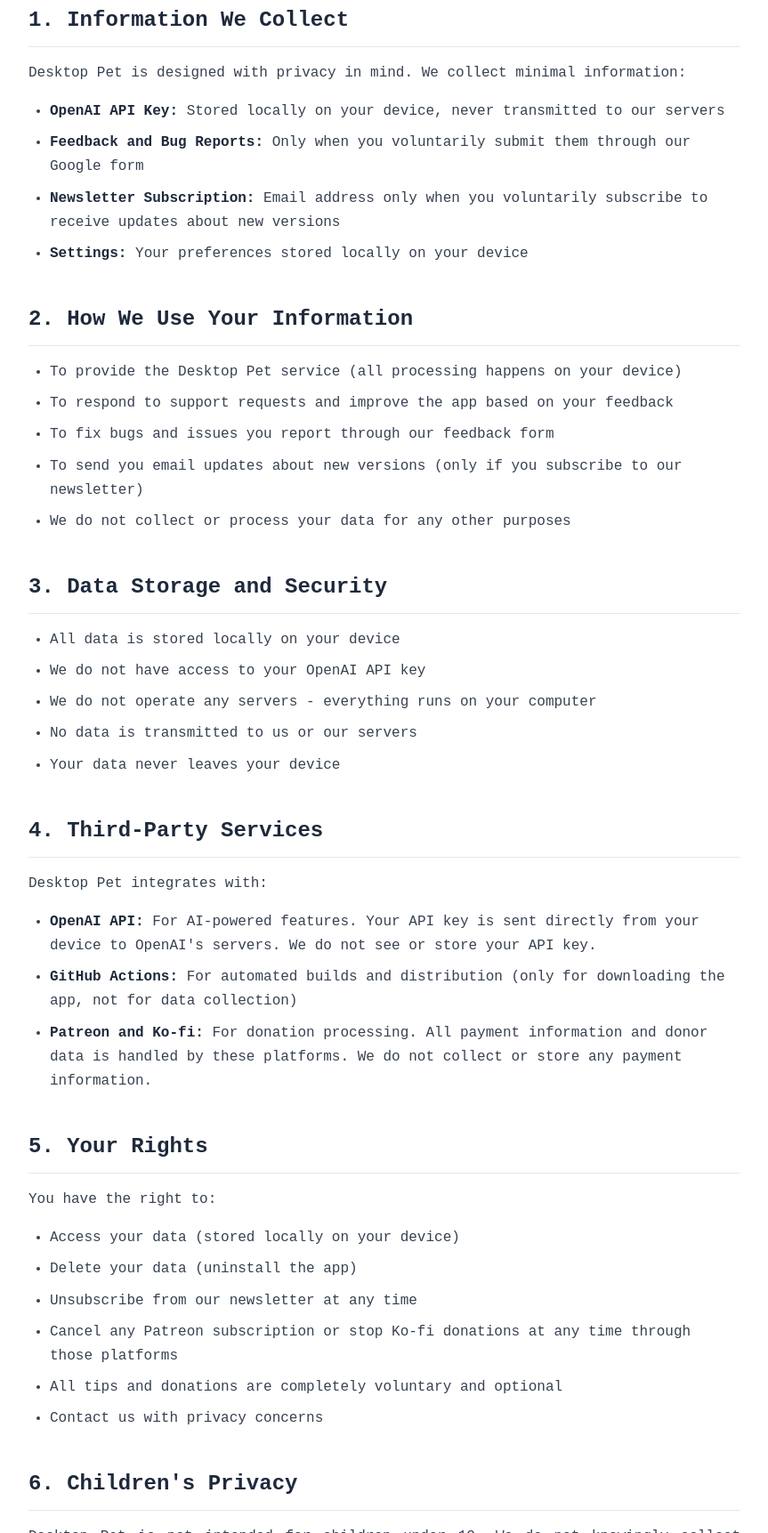
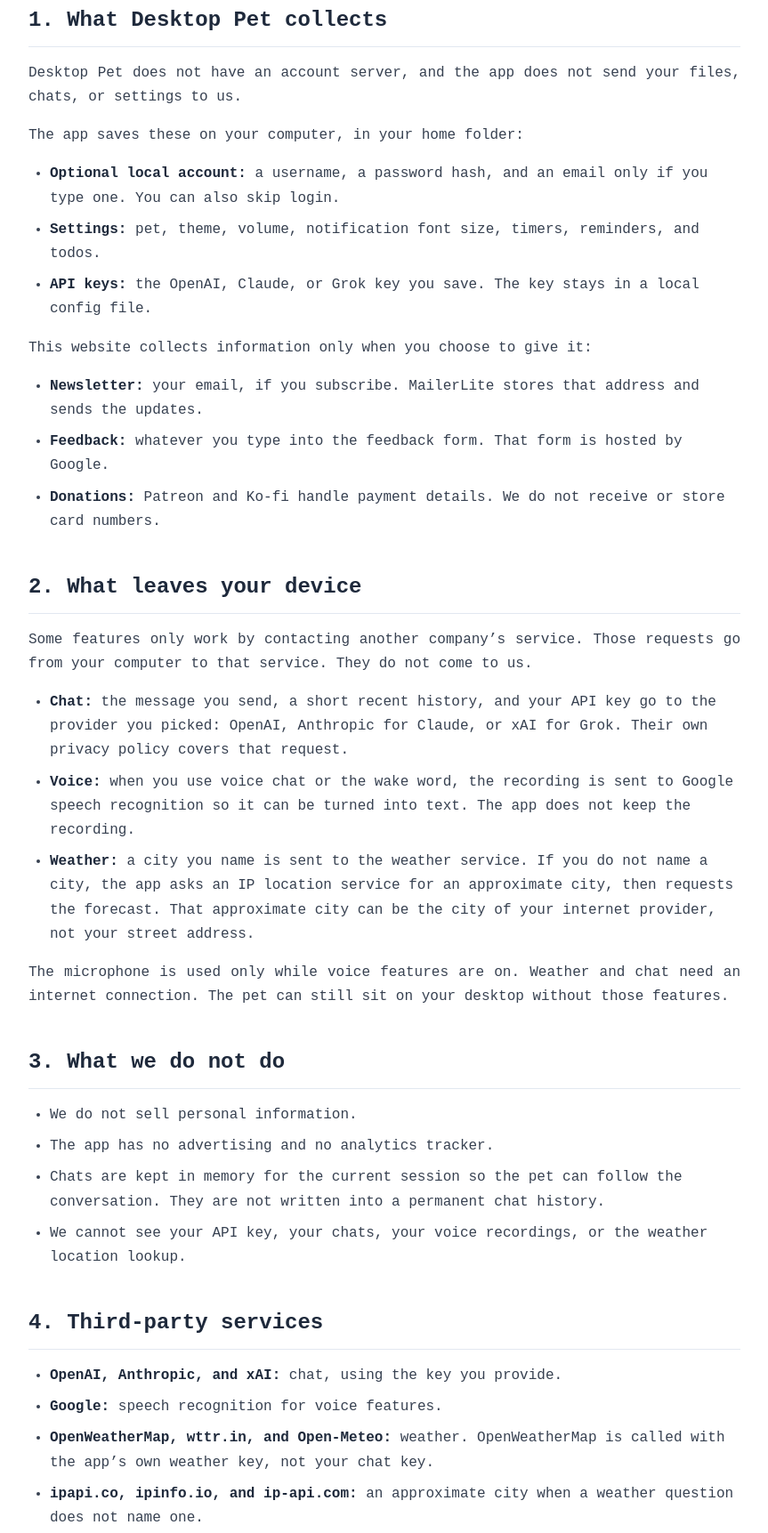
Before and after one commit to EdithHarrison/desktop-pet-landing, a plain HTML site: page privacy-policy.html in a window 1280 px wide. Shown: the part 246-1969 px from the top of the page at 89% size, without its empty margins (208-1071 px from the left). Drawn offline with Linux system fonts and the light colour scheme.

Commit message:
Describe what the app stores and what chat, voice, and weather send.
The extract note on older Windows downloads is dark enough to read, and the planned release is v2.

```diff
--- a/privacy-policy.html
+++ b/privacy-policy.html
@@ -7,7 +7,7 @@
     <!-- Primary SEO Meta Tags -->
     <title>Privacy Policy - Desktop Pet | Data Protection & Privacy</title>
     <meta name="title" content="Privacy Policy - Desktop Pet | Data Protection & Privacy">
-    <meta name="description" content="Desktop Pet Privacy Policy - Learn how we protect your data. All data stays on your device. No data collection, no tracking, complete privacy.">
+    <meta name="description" content="Desktop Pet Privacy Policy. Accounts and settings stay on your device. Chat, voice, and weather send only what those features need to the service you use. We do not receive that data.">
     <meta name="keywords" content="desktop pet privacy, desktop pet data protection, privacy policy, data privacy, no tracking, local data, secure app">
     <meta name="author" content="Desktop Pet">
     <meta name="robots" content="index, follow">
@@ -17,7 +17,7 @@
     <meta property="og:type" content="website">
     <meta property="og:url" content="https://desktoppet.app/privacy-policy.html">
     <meta property="og:title" content="Privacy Policy - Desktop Pet | Data Protection & Privacy">
-    <meta property="og:description" content="Desktop Pet Privacy Policy - Learn how we protect your data. All data stays on your device. No data collection, no tracking, complete privacy.">
+    <meta property="og:description" content="Accounts and settings stay on your device. Chat, voice, and weather go to the service you use. Desktop Pet does not receive that data.">
     <meta property="og:image" content="https://desktoppet.app/assets/app_icon.png">
     <meta property="og:site_name" content="Desktop Pet">
     <meta property="og:locale" content="en_US">
@@ -26,7 +26,7 @@
     <meta property="twitter:card" content="summary_large_image">
     <meta property="twitter:url" content="https://desktoppet.app/privacy-policy.html">
     <meta property="twitter:title" content="Privacy Policy - Desktop Pet | Data Protection & Privacy">
-    <meta property="twitter:description" content="Desktop Pet Privacy Policy - Learn how we protect your data. All data stays on your device. No data collection, no tracking, complete privacy.">
+    <meta property="twitter:description" content="Accounts and settings stay on your device. Chat, voice, and weather go to the service you use. Desktop Pet does not receive that data.">
     <meta property="twitter:image" content="https://desktoppet.app/assets/app_icon.png">
 
     <!-- Canonical URL -->
@@ -40,50 +40,57 @@
             <div class="legal-header">
                 <a href="index.html" class="back-link">← Back to Desktop Pet</a>
                 <h1>Privacy Policy</h1>
-                <p class="last-updated">Last updated: October 3, 2025</p>
+                <p class="last-updated">Last updated: November 15, 2026</p>
             </div>
 
             <div class="legal-content">
                 <section>
-                    <h2>1. Information We Collect</h2>
-                    <p>Desktop Pet is designed with privacy in mind. We collect minimal information:</p>
+                    <h2>1. What Desktop Pet collects</h2>
+                    <p>Desktop Pet does not have an account server, and the app does not send your files, chats, or settings to us.</p>
+                    <p>The app saves these on your computer, in your home folder:</p>
                     <ul>
-                        <li><strong>OpenAI API Key:</strong> Stored locally on your device, never transmitted to our servers</li>
-                        <li><strong>Feedback and Bug Reports:</strong> Only when you voluntarily submit them through our Google form</li>
-                        <li><strong>Newsletter Subscription:</strong> Email address only when you voluntarily subscribe to receive updates about new versions</li>
-                        <li><strong>Settings:</strong> Your preferences stored locally on your device</li>
+                        <li><strong>Optional local account:</strong> a username, a password hash, and an email only if you type one. You can also skip login.</li>
+                        <li><strong>Settings:</strong> pet, theme, volume, notification font size, timers, reminders, and todos.</li>
+                        <li><strong>API keys:</strong> the OpenAI, Claude, or Grok key you save. The key stays in a local config file.</li>
+                    </ul>
+                    <p>This website collects information only when you choose to give it:</p>
+                    <ul>
+                        <li><strong>Newsletter:</strong> your email, if you subscribe. MailerLite stores that address and sends the updates.</li>
+                        <li><strong>Feedback:</strong> whatever you type into the feedback form. That form is hosted by Google.</li>
+                        <li><strong>Donations:</strong> Patreon and Ko-fi handle payment details. We do not receive or store card numbers.</li>
                     </ul>
                 </section>
 
                 <section>
-                    <h2>2. How We Use Your Information</h2>
+                    <h2>2. What leaves your device</h2>
+                    <p>Some features only work by contacting another company’s service. Those requests go from your computer to that service. They do not come to us.</p>
                     <ul>
-                        <li>To provide the Desktop Pet service (all processing happens on your device)</li>
-                        <li>To respond to support requests and improve the app based on your feedback</li>
-                        <li>To fix bugs and issues you report through our feedback form</li>
-                        <li>To send you email updates about new versions (only if you subscribe to our newsletter)</li>
-                        <li>We do not collect or process your data for any other purposes</li>
+                        <li><strong>Chat:</strong> the message you send, a short recent history, and your API key go to the provider you picked: OpenAI, Anthropic for Claude, or xAI for Grok. Their own privacy policy covers that request.</li>
+                        <li><strong>Voice:</strong> when you use voice chat or the wake word, the recording is sent to Google speech recognition so it can be turned into text. The app does not keep the recording.</li>
+                        <li><strong>Weather:</strong> a city you name is sent to the weather service. If you do not name a city, the app asks an IP location service for an approximate city, then requests the forecast. That approximate city can be the city of your internet provider, not your street address.</li>
+                    </ul>
+                    <p>The microphone is used only while voice features are on. Weather and chat need an internet connection. The pet can still sit on your desktop without those features.</p>
+                </section>
+
+                <section>
+                    <h2>3. What we do not do</h2>
+                    <ul>
+                        <li>We do not sell personal information.</li>
+                        <li>The app has no advertising and no analytics tracker.</li>
+                        <li>Chats are kept in memory for the current session so the pet can follow the conversation. They are not written into a permanent chat history.</li>
+                        <li>We cannot see your API key, your chats, your voice recordings, or the weather location lookup.</li>
                     </ul>
                 </section>
 
                 <section>
-                    <h2>3. Data Storage and Security</h2>
+                    <h2>4. Third-party services</h2>
                     <ul>
-                        <li>All data is stored locally on your device</li>
-                        <li>We do not have access to your OpenAI API key</li>
-                        <li>We do not operate any servers - everything runs on your computer</li>
-                        <li>No data is transmitted to us or our servers</li>
-                        <li>Your data never leaves your device</li>
-                    </ul>
-                </section>
-
-                <section>
-                    <h2>4. Third-Party Services</h2>
-                    <p>Desktop Pet integrates with:</p>
-                    <ul>
-                        <li><strong>OpenAI API:</strong> For AI-powered features. Your API key is sent directly from your device to OpenAI's servers. We do not see or store your API key.</li>
-                        <li><strong>GitHub Actions:</strong> For automated builds and distribution (only for downloading the app, not for data collection)</li>
-                        <li><strong>Patreon and Ko-fi:</strong> For donation processing. All payment information and donor data is handled by these platforms. We do not collect or store any payment information.</li>
+                        <li><strong>OpenAI, Anthropic, and xAI:</strong> chat, using the key you provide.</li>
+                        <li><strong>Google:</strong> speech recognition for voice features.</li>
+                        <li><strong>OpenWeatherMap, wttr.in, and Open-Meteo:</strong> weather. OpenWeatherMap is called with the app’s own weather key, not your chat key.</li>
+                        <li><strong>ipapi.co, ipinfo.io, and ip-api.com:</strong> an approximate city when a weather question does not name one.</li>
+                        <li><strong>GitHub:</strong> hosts the download files. Downloading the app does not require an account.</li>
+                        <li><strong>MailerLite, Google Forms, Patreon, and Ko-fi:</strong> newsletter, feedback, and optional donations.</li>
                     </ul>
                 </section>
 
@@ -91,8 +98,8 @@
                     <h2>5. Your Rights</h2>
                     <p>You have the right to:</p>
                     <ul>
-                        <li>Access your data (stored locally on your device)</li>
-                        <li>Delete your data (uninstall the app)</li>
+                        <li>Skip login and use the pet without a local account</li>
+                        <li>Delete the local account, settings, and API keys by choosing Uninstall in the pet menu, or by deleting the app’s files in your home folder</li>
                         <li>Unsubscribe from our newsletter at any time</li>
                         <li>Cancel any Patreon subscription or stop Ko-fi donations at any time through those platforms</li>
                         <li>All tips and donations are completely voluntary and optional</li>
--- a/styles.css
+++ b/styles.css
@@ -1332,9 +1332,9 @@ button.btn-download {
     flex-wrap: wrap;
 }
 
-.windows-extract-note {
+.version-downloads .windows-extract-note {
     margin: 1rem 0 0;
-    color: #334155;
+    color: #1e293b;
     font-size: 0.95rem;
     line-height: 1.5;
 }
```
Also changed, not shown: index.html (+6 -5 lines), versions.html (+1 -1 lines).
